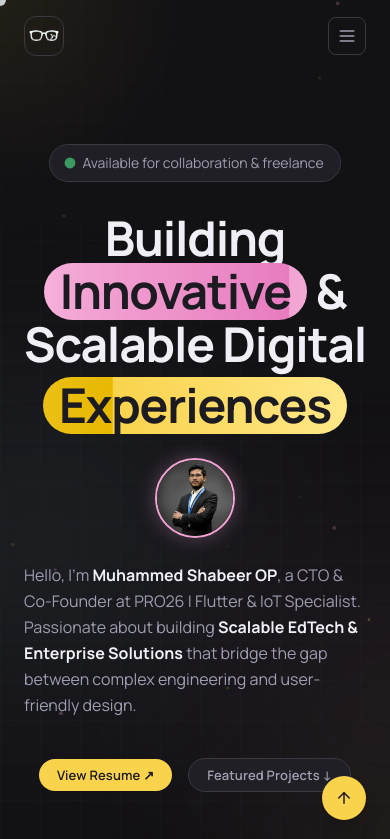
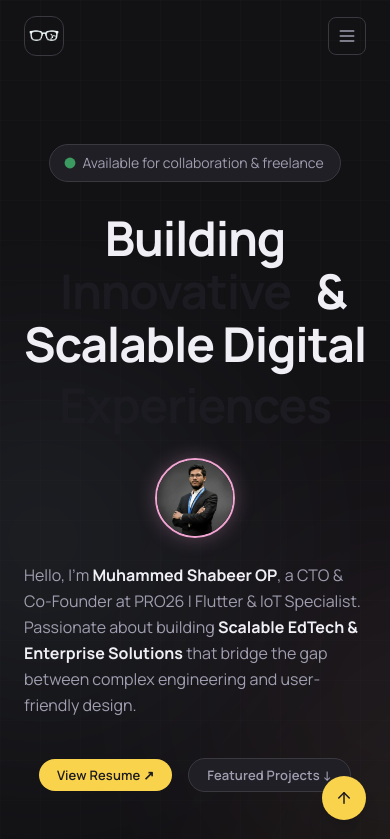
Before and after one commit to shabeer-wms/shabeer-wms.github.io, a React (Vite) app: page / in a window 390 px wide. Shown: the top 839 px of the page. Built offline with nearby package versions, Linux system fonts and the light colour scheme.

Commit message:
gpu accelerated

```diff
--- a/src/App.tsx
+++ b/src/App.tsx
@@ -14,6 +14,9 @@ import ParticleBackground from './components/ParticleBackground';
 function App() {
   // Lenis smooth scroll setup
   useEffect(() => {
+    // PERFORMANCE: Use native scroll on mobile
+    if (window.innerWidth < 768) return;
+
     const lenis = new Lenis({
       duration: 1.3,
       easing: (t: number) => Math.min(1, 1.001 - Math.pow(2, -10 * t)),
--- a/src/components/About.tsx
+++ b/src/components/About.tsx
@@ -14,6 +14,9 @@ const TiltCard = ({ children, className }: { children: React.ReactNode; classNam
   const [isHovered, setIsHovered] = useState(false);
 
   const onMove = (e: React.MouseEvent<HTMLDivElement>) => {
+    // PERFORMANCE: Disable tilt logic on mobile / touch
+    if (window.innerWidth < 768) return;
+
     const rect = cardRef.current?.getBoundingClientRect();
     if (!rect) return;
     mouseX.set(e.clientX - rect.left - rect.width / 2);
--- a/src/components/CursorGlow.tsx
+++ b/src/components/CursorGlow.tsx
@@ -7,6 +7,13 @@ const CursorGlow = () => {
   const current = useRef({ x: 0, y: 0 });
 
   useEffect(() => {
+    // Disable on small screens / mobile touch devices
+    if (window.innerWidth < 768) {
+      if (glowRef.current) glowRef.current.style.display = 'none';
+      if (innerRef.current) innerRef.current.style.display = 'none';
+      return;
+    }
+
     const onMove = (e: MouseEvent) => {
       pos.current = { x: e.clientX, y: e.clientY };
     };
--- a/src/components/ParticleBackground.tsx
+++ b/src/components/ParticleBackground.tsx
@@ -19,6 +19,13 @@ const ParticleBackground = () => {
   useEffect(() => {
     const canvas = canvasRef.current;
     if (!canvas) return;
+
+    // PERFORMANCE: Disable on small screens / mobile touch devices
+    if (window.innerWidth < 768) {
+      canvas.style.display = 'none';
+      return;
+    }
+
     const ctx = canvas.getContext('2d');
     if (!ctx) return;
 
--- a/src/index.css
+++ b/src/index.css
@@ -167,6 +167,27 @@ p { line-height: 1.65; }
   100% { stroke-dashoffset: 0; }
 }
 
+/* ─── Reduce Animations on Mobile ───────────────────── */
+@media (max-width: 767px) {
+  /* Stop heavy glow and shimmer animations */
+  .pill-pink, .pill-yellow, .pill-blue, .pill-green,
+  .pill-shimmer, .pill-shimmer-pink, .pill-shimmer-yellow, .pill-shimmer-blue, .pill-shimmer-green {
+    animation: none !important;
+    background-image: none !important;
+    box-shadow: none !important;
+  }
+
+  /* Simplify marquee to static or significantly slower */
+  .marquee-track, .marquee-track-rev {
+    animation-duration: 60s !important; /* Slow it down a lot */
+  }
+
+  /* Disable hover transitions that cause reflows */
+  .tag-hover:hover {
+    transform: none !important;
+  }
+}
+
 /* ─── Nav glassmorphism ─────────────────────────────── */
 .nav-glass {
   background: rgba(18, 17, 20, 0.85);
```
